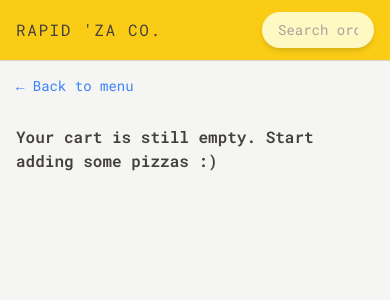
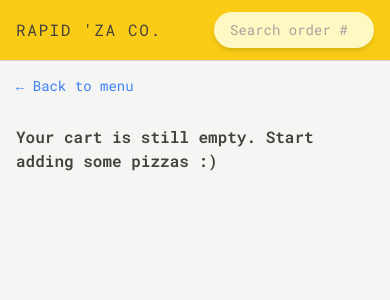
Before and after one commit to JS-Mechanic/Rapid-Za, a React (Vite) app: page /order/new in a window 390 px wide. Shown: the top 300 px of the page. Built offline with nearby package versions, Linux system fonts and the light colour scheme.

Commit message:
Fixing minor responsive design issues

```diff
--- a/src/features/order/CreateOrder.jsx
+++ b/src/features/order/CreateOrder.jsx
@@ -78,7 +78,7 @@ function CreateOrder() {
 						)}
 					</div>
 					{!position.latitude && !position.longitude && (
-						<span className="absolute right-[3px] top-[3px] z-50 md:right[5px] md:top-[5px]">
+						<span className="absolute right-[3px] top-[34px] z-50 sm:right-[3px] sm:top-[2px] md:top-[4px]">
 							<Button
 								disabled={isLoadingAddress}
 								type="small"
--- a/src/features/order/SearchOrder.jsx
+++ b/src/features/order/SearchOrder.jsx
@@ -15,7 +15,7 @@ export default function SearchOrder() {
 	return (
 		<form onSubmit={handleSubmit}>
 			<input
-				className="w-28 rounded-full bg-yellow-100 px-4 py-2 text-sm transition-all
+				className="w-40 rounded-full bg-yellow-100 px-4 py-2 text-sm transition-all
 				duration-300 placeholder:text-stone-400 sm:focus:w-72 sm:w-64 focus:outline-none
 				focus:ring focus:ring-yellow-500 focus:ring-opacity-50 shadow-md"
 				placeholder="Search order #"
--- a/tailwind.config.js
+++ b/tailwind.config.js
@@ -5,7 +5,7 @@ export default {
 		fontFamily: {
 			sans: "Roboto Mono, monospace",
 		},
-		extend: {height: {screen: "100dvh"}},
+		extend: {height: {screen: "100dvh"}, width: {screen: "100vw"}},
 	},
 	plugins: [],
 };
```
